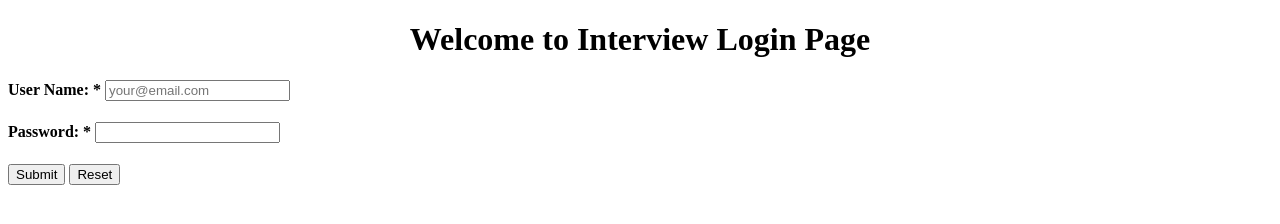
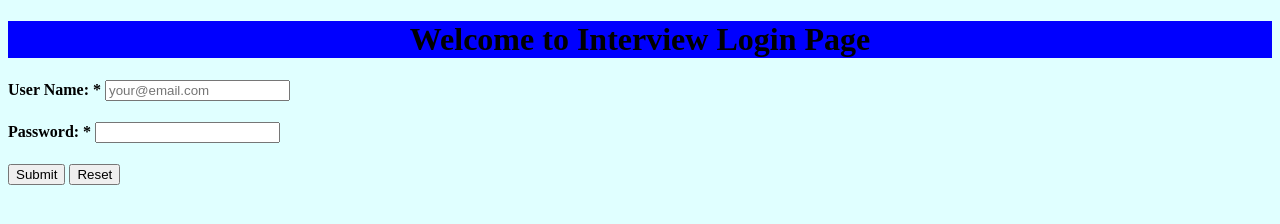
Before and after one commit to TestingBee/Interview, a plain HTML site: page index.html in a window 1280 px wide. Drawn offline with Linux system fonts and the light colour scheme.

Commit message:
added background color

```diff
--- a/index.html
+++ b/index.html
@@ -1,7 +1,15 @@
 <!DOCTYPE html>
 <html>
 <head>
+	<style>h1 {
+    background-color: blue;
+}
+		body {
+    background-color: lightcyan;
+}
+	</style>
 <title>Interview Login Page</title>
+
 </head>
 <body>
 <h1 align="center">Welcome to Interview Login Page</h1>
```
